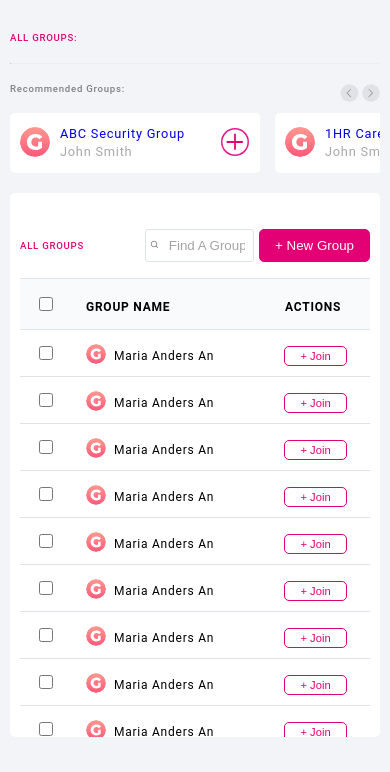
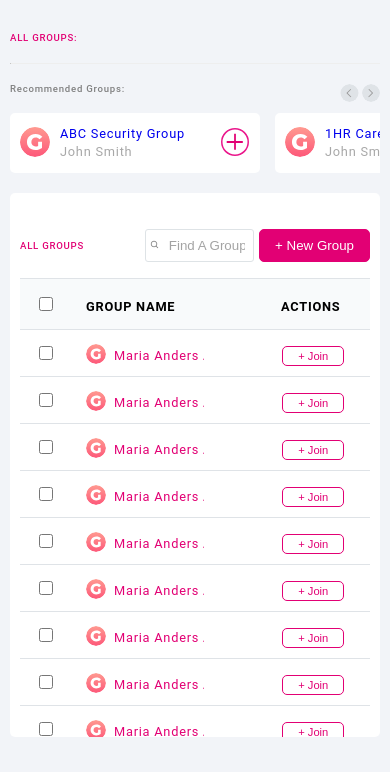
Before and after one commit to obaidr76/proj1-website, a plain HTML site: page homepage.html in a window 390 px wide. Shown: the part 72-844 px from the top of the page. Drawn offline with nearby package versions, Linux system fonts and the light colour scheme.

Commit message:
second commit

```diff
--- a/css/style.css
+++ b/css/style.css
@@ -114,8 +114,8 @@ hr { border-top: 0.1px; color: rgb(175, 175, 175); }
    background-color: white; width: 100%; border-radius: 5px; display: block; overflow: auto; }
 
 .top_child_navbar_eleR button, .group_data button {
-  padding: 9px 15px; background-color:#e20074; border-radius: 5px; font-weight: 500; margin-left: 5px;
-  border: none; color:white; border: 1px solid #e20074;
+  padding: 8px 15px; background-color:#e20074; border-radius: 5px; font-weight: 500; margin-left: 5px;
+  border: none; color:white; border: 1px solid #e20074; transition: 0.3s;
 }
 
 .top_child_navbar_eleR button:hover{color:#e20074; background-color: white; border: 1px solid #e20074; transition: 0.3s;
@@ -123,7 +123,7 @@ hr { border-top: 0.1px; color: rgb(175, 175, 175); }
 
 .group_data button{padding: 3px 15px; background-color: white; border: 1px solid #e20074; color: #e20074;  font-size: 0.7rem; margin-right: 0px;
 }
-.group_data button:hover{ background-color: #e20074; border: 1px solid #e20074; color: white;  font-size: 0.7rem; transition: 0.3s;
+.group_data button:hover{ background-color: #e20074; border: 1px solid #e20074; color: white; transition: 0.3s;
 }
 .wrapper-table{
   width: 100%; background-color: white; height:auto; display: flex; justify-content: space-between; align-items: center;
@@ -133,11 +133,8 @@ hr { border-top: 0.1px; color: rgb(175, 175, 175); }
 .group_data th {
    font-weight: 600;  text-align: left;
    background-color: #f8fafb; padding: 15px;
-  color: black; border-bottom: 1px solid #dfe3e7;  border-top: 1px solid #dfe3e7;
-}
-.checkbox_default{
-  width: 14px;  height: 14px;  border: solid 1px #c3c7ca;  background-color: #fff;
-}
+  color: black; border-bottom: 1px solid #dfe3e7;  border-top: 1px solid #dfe3e7; }
+.checkbox_default{  width: 14px;  height: 14px;  border: solid 1px #c3c7ca;  background-color: #fff;}
 
 .overflow_text{
     width: 200px;
@@ -146,7 +143,7 @@ hr { border-top: 0.1px; color: rgb(175, 175, 175); }
     text-overflow: ellipsis;
     overflow: hidden;
 }
-.group_data {border-collapse: collapse; width: 100%; font-size: 0.75rem;
+.group_data {border-collapse: collapse; width: 100%; font-size: 0.8rem;
   margin-right: 35px; margin-left: 35px; overflow: scroll;
 }
 
@@ -213,9 +210,6 @@ a{text-decoration: none;}
     display: none;
   }
   .top_child_navbar_eleR input{ width: 150px;  }
-
-    .top_child_navbar_eleR button {padding: 8px 15px;
-    }
 }
 
 @media only screen and (max-width:768px) {
@@ -273,17 +267,18 @@ a{text-decoration: none;}
 @media only screen and (max-width:400px) {
 
   .top_child_navbar_eleR input{ width: 80px;  }
-  .overflow_text{    width: 100px;}
+  .overflow_text{    width: 90px;}
   body {    font-size:0.6rem;
   }
 }
 
 @media only screen and (max-width:335px) {
 
-  .top_child_navbar_eleR input{ width: 60px;  }
+  .top_child_navbar_eleR input{ width: 60px; padding: 6px; }
   .overflow_text{    width: 80px;}
   .top_child_navbar_eleR button {padding: 6px 6px;
   }
+  .group_data {font-size: 0.75rem;}
   .group_data button{padding: 3px 10px;}
 }
 
@@ -298,5 +293,5 @@ button, a, .child_side_navbar_top, .child_side_navbar_bottom, .top_child_navbar_
   color: #4a4a4a; opacity: 0.5;
 }
 .mediagroup0 img, .mediagroup1 img{margin-right: 8px;}
-
+.mediagroup0 {color:#e20074;}
 .mediagroup0, .mediagroup1{  text-decoration: underline;}
--- a/homepage.html
+++ b/homepage.html
@@ -130,7 +130,7 @@
                             <thead>
                                 <tr>
                                 <th style="width: 10px;"><input class="checkbox_default" type="checkbox"></th>
-                                <th class="mediagroup0" style="width: auto; text-decoration: none;">GROUP NAME</th>
+                                <th class="mediagroup0" style="color:black; width: auto; text-decoration: none;">GROUP NAME</th>
                                 <th class="mediagroup1" style="width: auto; text-decoration: none;">GROUP OWNER</th>
                                 <th class="mediagroup2" style="width: auto;">CREATED ON</th>
                                 <th style="text-align: center;">ACTIONS</th>
```
